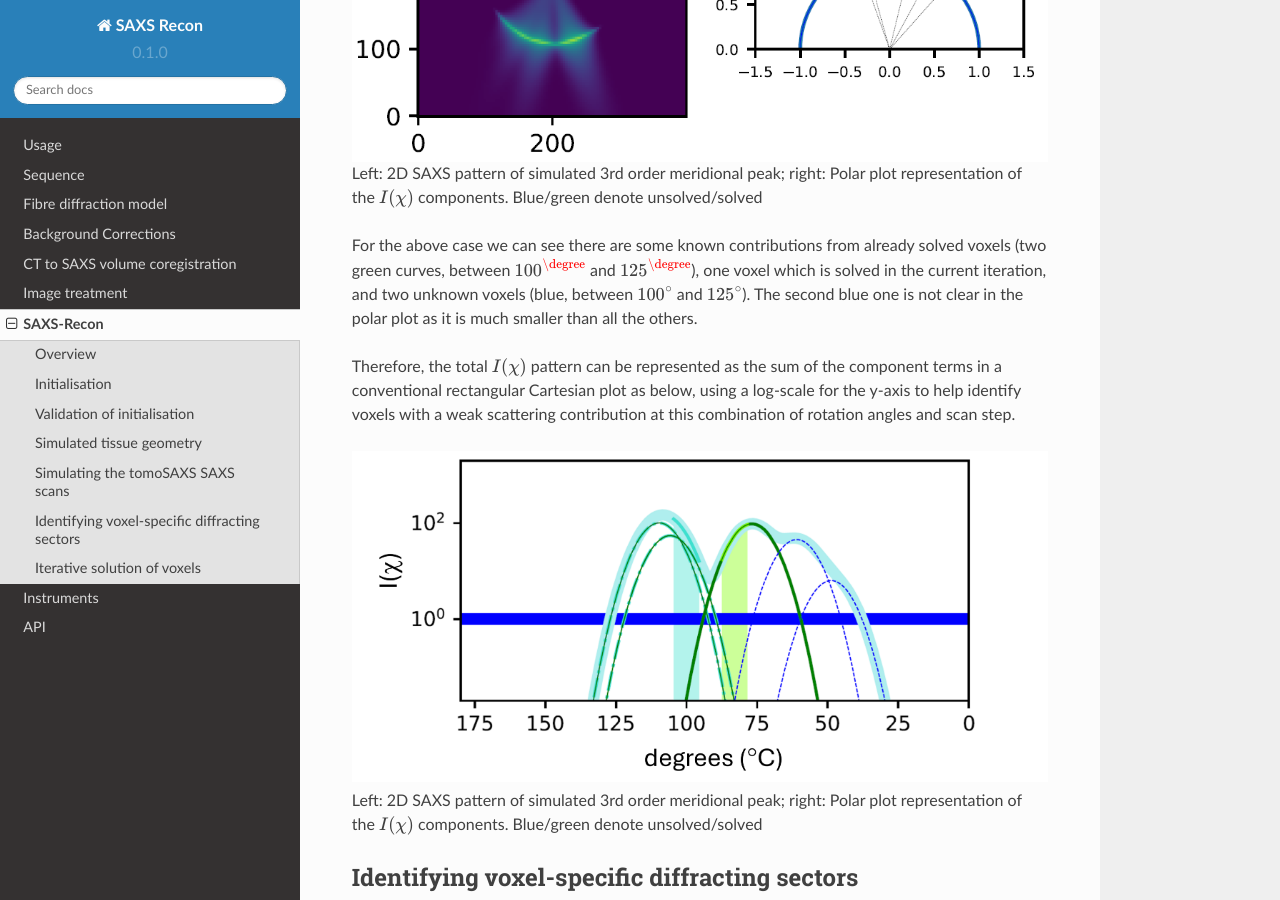
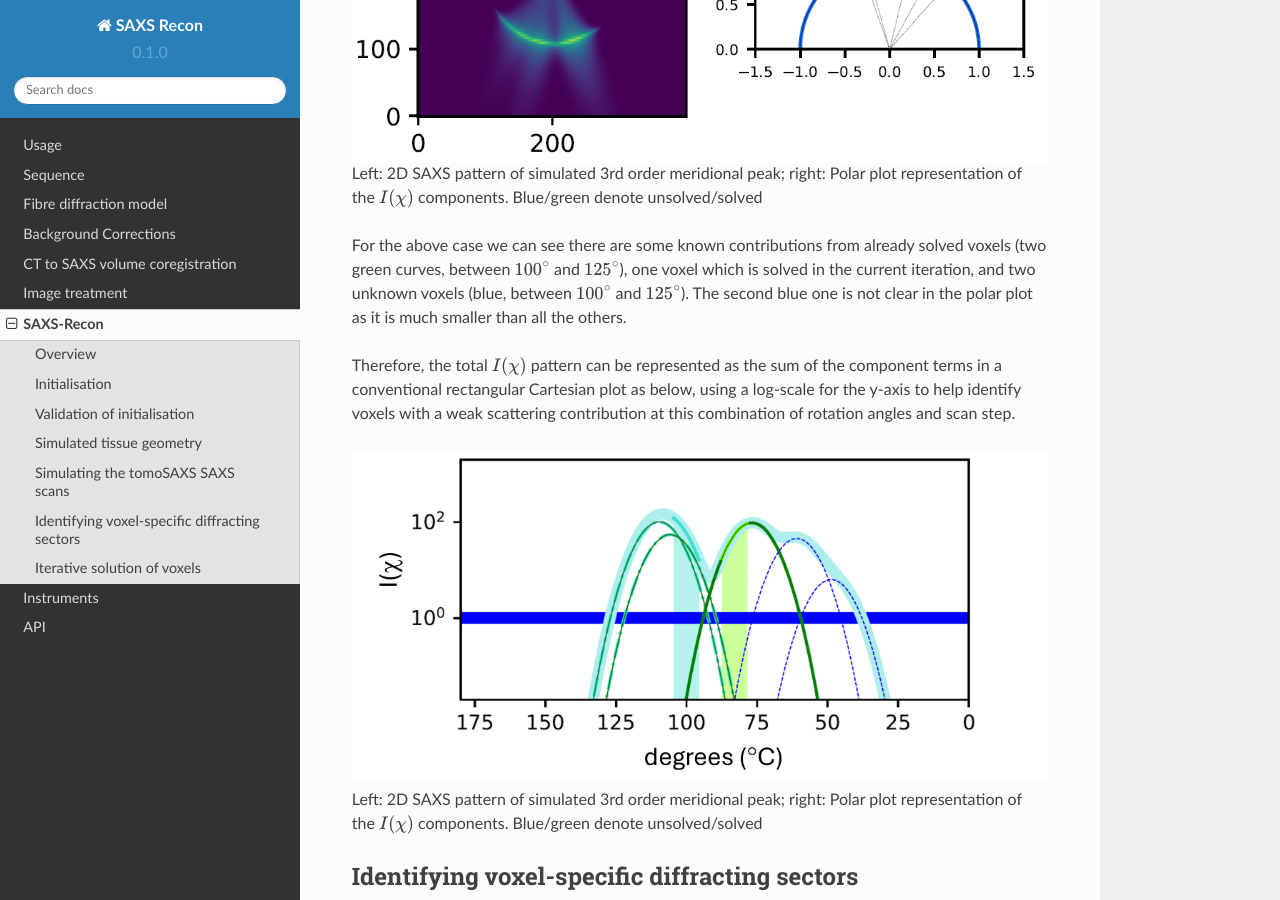
Before and after one commit to himadri111/saxs-docs-tutorial, a Sphinx documentation site: the page built from docs/source/saxsrecon.rst, in a window 1280 px wide and 900 px high, scrolled down 4430 px. Built offline with Sphinx 7.4.7 and the Read the Docs theme 2.0.0, drawn with Linux system fonts in a browser that asks for light colours.

Commit message:
Update saxsrecon.rst

```diff
--- a/docs/source/saxsrecon.rst
+++ b/docs/source/saxsrecon.rst
@@ -120,7 +120,7 @@
 
   Left: 2D SAXS pattern of simulated 3rd order meridional peak; right: Polar plot representation of the :math:`I(\chi)` components. Blue/green denote unsolved/solved
 
-For the above case we can see there are some known contributions from already solved voxels (two green curves, between :math:`100^{\degree}` and :math:`125^{\degree}`), one voxel which is solved in the current iteration, and two unknown voxels (blue, between :math:`100^{\circ}` and :math:`125^{\circ}`). The second blue one is not clear in the polar plot as it is much smaller than all the others.
+For the above case we can see there are some known contributions from already solved voxels (two green curves, between :math:`100^{\circ}` and :math:`125^{\circ}`), one voxel which is solved in the current iteration, and two unknown voxels (blue, between :math:`100^{\circ}` and :math:`125^{\circ}`). The second blue one is not clear in the polar plot as it is much smaller than all the others.
 
 Therefore, the total :math:`I(\chi)` pattern can be represented as the sum of the component terms in a conventional rectangular Cartesian plot as below, using a log-scale for the y-axis to help identify voxels with a weak scattering contribution at this combination of rotation angles and scan step.
 
```
